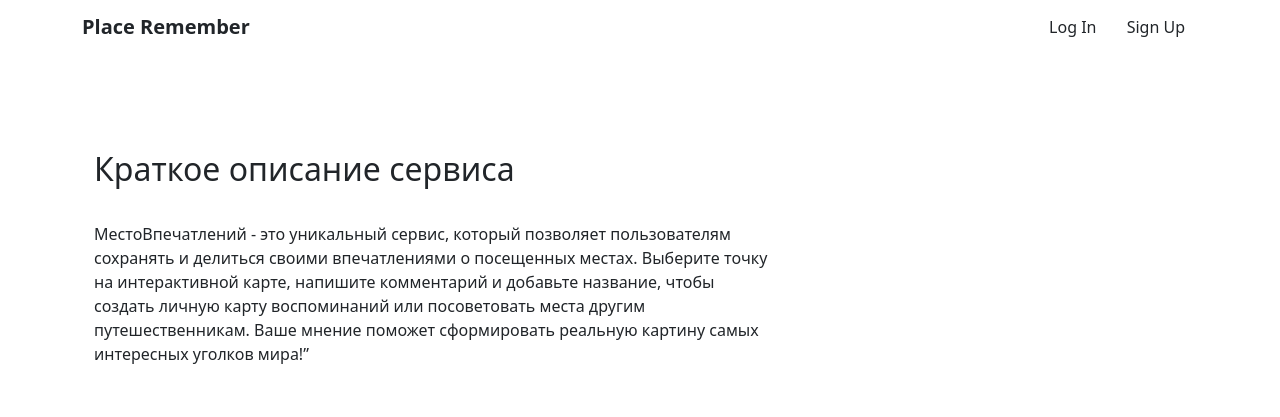
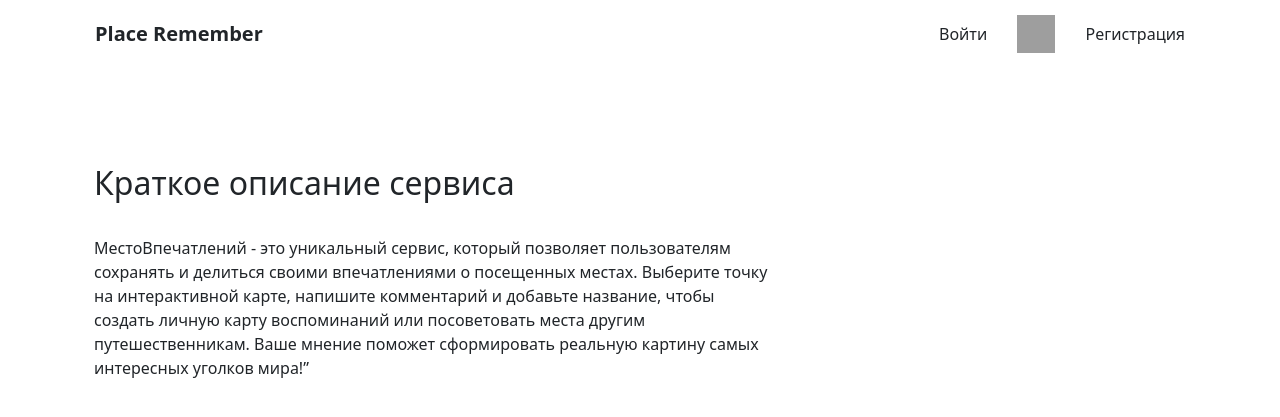
Before and after one commit to DanilFilippov123/places_remember, a Django app: page / in a window 1280 px wide. Shown: the top 417 px of the page. Run offline with Django 5.2, Linux system fonts and the light colour scheme; grey boxes are pictures that could not be loaded.

Commit message:
Update navbar

```diff
--- a/templates/app/navbar.html
+++ b/templates/app/navbar.html
@@ -3,19 +3,28 @@
 <nav class="navbar ">
     <div class="container">
         <div class="navbar-header ">
-            <span class="navbar-brand">Place Remember</span>
+            <a class="btn" href="{% url 'hello_page' %}"><span class="navbar-brand">Place Remember</span></a>
         </div>
         {% if not user.is_authenticated %}
             <p class="navbar-right actions navbar-buttons">
-                <a class="btn btn-default action-button" href="{% url 'login_page' %}">Log In</a>
-                <a class="btn btn-default action-button" href="{% url 'registration_page' %}">Sign Up</a>
+                <a class="btn btn-default action-button" href="{% url 'login_page' %}">Войти</a>
+                <a class="btn btn-default action-button" href="{% url 'social:begin' 'vk-oauth2' %}">
+                    <img height="38" width="38" alt="Auth Vk" src="{% static 'app/image/vk.png' %}">
+                </a>
+                <a class="btn btn-default action-button" href="{% url 'registration_page' %}">Регистрация</a>
             </p>
         {% else %}
             <div class="nav-user-info">
                 <a class="btn btn-default action-button" href="{% url 'my_places_page' %}">{{ user.username }}</a>
                 {% if user.profile.photo %}
-                    <img class="nav-user-photo" src="{{ user.profile.photo.url }}" height="54" width="54" alt="User photo">
+                    <img class="nav-user-photo" src="{{ user.profile.photo.url }}" height="54" width="54"
+                         alt="User photo">
                 {% endif %}
+                <form class="btn" action="{% url 'logout_page' %}" method="post">
+                    {% csrf_token %}
+                    <input class="btn btn-default action-button" type="submit" value="Выйти">
+
+                </form>
             </div>
         {% endif %}
     </div>
```
